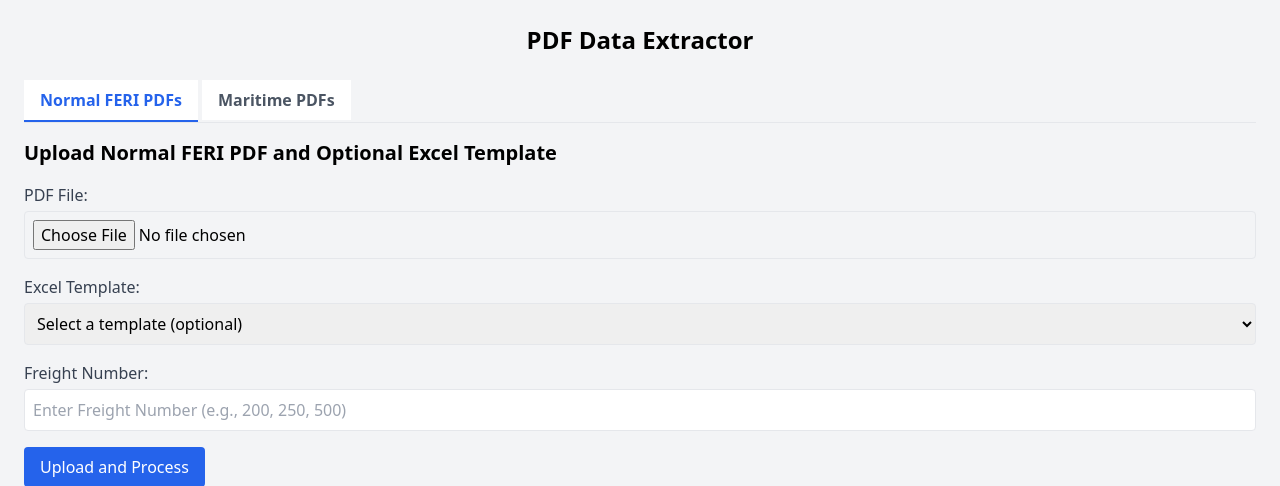
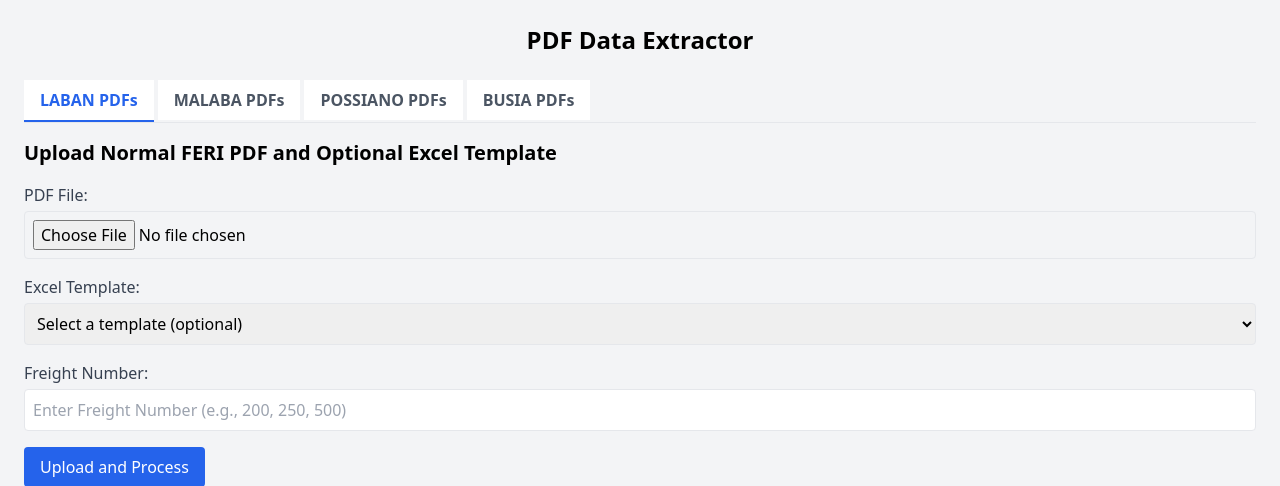
Before and after one commit to Boniface-devote/python-prototype, a Flask app: page / in a window 1280 px wide. Shown: the top 486 px of the page. Run offline with Flask 3, Linux system fonts and the light colour scheme; some libraries are stand-ins or nearby versions.

Commit message:
busia and possiano

```diff
--- a/app/processing.py
+++ b/app/processing.py
@@ -9,6 +9,8 @@ import shutil
 # Directory containing Excel templates
 laban_dir = 'template/laban'  # Directory for Normal FERI templates
 malaba_dir = 'template/malaba'  # Directory for Maritime templates
+possiano_dir = 'template/possiano'  # Directory for Possiano templates
+busia_dir = 'template/busia'  # Directory for Busia templates
 
 # Global variables to store the modified files and data in memory
 modified_excel_global = None
@@ -42,7 +44,13 @@ def process_excel_and_pdf(data, pdf_type, template_file, freight_number, contain
     # Check for selected template
     template_path = None
     if template_file:
-        template_path = os.path.join(laban_dir if pdf_type == 'normal' else malaba_dir, template_file)
+        base_dir = {
+            'normal': laban_dir,
+            'maritime': malaba_dir,
+            'possiano': possiano_dir,
+            'busia': busia_dir,
+        }.get(pdf_type, laban_dir)
+        template_path = os.path.join(base_dir, template_file)
         if not os.path.exists(template_path):
             template_path = None
 
@@ -67,12 +75,21 @@ def process_excel_and_pdf(data, pdf_type, template_file, freight_number, contain
                 # Dynamically import and call the insertion function based on pdf_type
                 if pdf_type == 'normal':
                     from .insertions_normal import insert_data as insert_func
-                    # Normal doesn't use template_file in insertion logic
-                    insert_func(ws, data, freight_number, container_type, num_containers)
+                elif pdf_type == 'maritime':
+                    from .insertions_maritime import insert_data as insert_func
+                elif pdf_type == 'possiano':
+                    from .insertions_possiano import insert_data as insert_func
+                elif pdf_type == 'busia':
+                    from .insertions_busia import insert_data as insert_func
                 else:
                     from .insertions_maritime import insert_data as insert_func
-                    # Pass template_file for maritime
+
+                # Insert the data
+                # Pass template filename only for modules that accept it
+                try:
                     insert_func(ws, data, freight_number, container_type, num_containers, template_file)
+                except TypeError:
+                    insert_func(ws, data, freight_number, container_type, num_containers)
 
                 # Force calculation of all formulas
                 wb.app.calculate()
--- a/app/routes.py
+++ b/app/routes.py
@@ -1,6 +1,6 @@
 from flask import Blueprint, render_template, request, send_file
 from .data_extraction import extract_data_from_pdf
-from .processing import get_available_templates, process_excel_and_pdf, laban_dir, malaba_dir, modified_excel_global, modified_pdf_global, data_global, pdf_type_global
+from .processing import get_available_templates, process_excel_and_pdf, laban_dir, malaba_dir, possiano_dir, busia_dir, modified_excel_global, modified_pdf_global, data_global, pdf_type_global
 import re
 
 bp = Blueprint('main', __name__)
@@ -11,11 +11,13 @@ def index():
     # return render_template('upload_form.html', data=None, modified=False, templates=templates)
     normal_templates = get_available_templates(laban_dir)
     maritime_templates = get_available_templates(malaba_dir)
-    return render_template('upload_form.html', normal_templates=normal_templates, maritime_templates=maritime_templates)
+    possiano_templates= get_available_templates(possiano_dir)
+    busia_templates = get_available_templates(busia_dir)
+    return render_template('upload_form.html', normal_templates=normal_templates, maritime_templates=maritime_templates, possiano_templates=possiano_templates, busia_templates=busia_templates)
 
 @bp.route('/process/<pdf_type>', methods=['POST'])
 def process_pdf(pdf_type):
-    if pdf_type not in ['normal', 'maritime']:
+    if pdf_type not in ['normal', 'maritime', 'possiano', 'busia']:
         return "Invalid PDF type", 400
 
     data = None
@@ -57,7 +59,18 @@ def process_pdf(pdf_type):
 
     normal_templates = get_available_templates(laban_dir)
     maritime_templates = get_available_templates(malaba_dir)
-    return render_template('upload_form.html', data=data, json_data=json_data, modified=modified, normal_templates=normal_templates, maritime_templates=maritime_templates)
+    possiano_templates = get_available_templates(possiano_dir)
+    busia_templates = get_available_templates(busia_dir)
+    return render_template(
+        'upload_form.html',
+        data=data,
+        json_data=json_data,
+        modified=modified,
+        normal_templates=normal_templates,
+        maritime_templates=maritime_templates,
+        possiano_templates=possiano_templates,
+        busia_templates=busia_templates,
+    )
 
 @bp.route('/download_excel')
 def download_excel():
@@ -69,7 +82,7 @@ def download_excel():
     download_name = 'modified.xlsx'
     if data_global and pdf_type_global:
         identifier = None
-        if pdf_type_global == 'maritime' and 'bl' in data_global:
+        if pdf_type_global in ['maritime', 'busia', 'possiano'] and 'bl' in data_global:
             identifier = data_global['bl']
         elif pdf_type_global == 'normal' and 'transport_id' in data_global:
             identifier = data_global['transport_id']
@@ -96,7 +109,7 @@ def download_pdf():
     download_name = 'modified.pdf'
     if data_global and pdf_type_global:
         identifier = None
-        if pdf_type_global == 'maritime' and 'bl' in data_global:
+        if pdf_type_global in ['maritime', 'busia', 'possiano'] and 'bl' in data_global:
             identifier = data_global['bl']
         elif pdf_type_global == 'normal' and 'transport_id' in data_global:
             identifier = data_global['transport_id']
--- a/templates/upload_form.html
+++ b/templates/upload_form.html
@@ -18,10 +18,16 @@
         <div class="mb-4">
             <ul class="flex border-b">
                 <li class="mr-1">
-                    <button id="normal-tab" class="tab-button bg-white inline-block py-2 px-4 text-blue-600 font-semibold border-b-2 border-blue-600" onclick="showTab('normal')">Normal FERI PDFs</button>
+                    <button id="normal-tab" class="tab-button bg-white inline-block py-2 px-4 text-blue-600 font-semibold border-b-2 border-blue-600" onclick="showTab('normal')">LABAN PDFs</button>
                 </li>
                 <li class="mr-1">
-                    <button id="maritime-tab" class="tab-button bg-white inline-block py-2 px-4 text-gray-600 font-semibold" onclick="showTab('maritime')">Maritime PDFs</button>
+                    <button id="maritime-tab" class="tab-button bg-white inline-block py-2 px-4 text-gray-600 font-semibold" onclick="showTab('maritime')">MALABA PDFs</button>
+                </li>
+                <li class="mr-1">
+                    <button id="possiano-tab" class="tab-button bg-white inline-block py-2 px-4 text-gray-600 font-semibold" onclick="showTab('possiano')">POSSIANO PDFs</button>
+                </li>
+                <li class="mr-1">
+                    <button id="busia-tab" class="tab-button bg-white inline-block py-2 px-4 text-gray-600 font-semibold" onclick="showTab('busia')">BUSIA PDFs</button>
                 </li>
             </ul>
         </div>
@@ -84,6 +90,76 @@
                 <input type="submit" value="Upload and Process" class="bg-blue-600 text-white py-2 px-4 rounded hover:bg-blue-700">
             </form>
         </div>
+        <div id="busia-form" class="tab-content hidden">
+            <form method="post" enctype="multipart/form-data" action="/process/busia" onsubmit="showLoading()">
+                <h2 class="text-xl font-semibold mb-4">Upload Busia PDF and Optional Excel Template</h2>
+                <div class="mb-4">
+                    <label class="block text-gray-700">PDF File:</label>
+                    <input type="file" name="pdf_file" accept=".pdf" class="mt-1 p-2 border rounded w-full" required>
+                </div>
+                <div class="mb-4">
+                    <label class="block text-gray-700">Excel Template:</label>
+                    <select name="template_file" class="mt-1 p-2 border rounded w-full">
+                        <option value="">Select a template (optional)</option>
+                        {% for template in busia_templates %}
+                        <option value="{{ template }}">{{ template }}</option>
+                        {% endfor %}
+                    </select>
+                </div>
+                <div class="mb-4">
+                    <label class="block text-gray-700">Freight Number:</label>
+                    <input type="number" name="freight_number" min="1" step="1" placeholder="Enter Freight Number (e.g., 200, 250, 500)" class="mt-1 p-2 border rounded w-full">
+                </div>
+                <div class="mb-4">
+                    <label class="block text-gray-700">Container Type:</label>
+                    <div class="mt-1">
+                        <input type="radio" name="container_type" value="40FT" class="mr-2"> 1*40FT<br>
+                        <input type="radio" name="container_type" value="20FT" class="mr-2"> 1*20FT<br>
+                        <input type="radio" name="container_type" value="" class="mr-2" checked> None
+                    </div>
+                </div>
+                <div class="mb-4">
+                    <label class="block text-gray-700">Number of Containers:</label>
+                    <input type="number" name="num_containers" min="1" step="1" value="1" placeholder="Enter Number of Containers (default: 1)" class="mt-1 p-2 border rounded w-full">
+                </div>
+                <input type="submit" value="Upload and Process" class="bg-blue-600 text-white py-2 px-4 rounded hover:bg-blue-700">
+            </form>
+        </div>
+        <div id="possiano-form" class="tab-content hidden">
+            <form method="post" enctype="multipart/form-data" action="/process/possiano" onsubmit="showLoading()">
+                <h2 class="text-xl font-semibold mb-4">Upload Possiano PDF and Optional Excel Template</h2>
+                <div class="mb-4">
+                    <label class="block text-gray-700">PDF File:</label>
+                    <input type="file" name="pdf_file" accept=".pdf" class="mt-1 p-2 border rounded w-full" required>
+                </div>
+                <div class="mb-4">
+                    <label class="block text-gray-700">Excel Template:</label>
+                    <select name="template_file" class="mt-1 p-2 border rounded w-full">
+                        <option value="">Select a template (optional)</option>
+                        {% for template in possiano_templates %}
+                        <option value="{{ template }}">{{ template }}</option>
+                        {% endfor %}
+                    </select>
+                </div>
+                <div class="mb-4">
+                    <label class="block text-gray-700">Freight Number:</label>
+                    <input type="number" name="freight_number" min="1" step="1" placeholder="Enter Freight Number (e.g., 200, 250, 500)" class="mt-1 p-2 border rounded w-full">
+                </div>
+                <div class="mb-4">
+                    <label class="block text-gray-700">Container Type:</label>
+                    <div class="mt-1">
+                        <input type="radio" name="container_type" value="40FT" class="mr-2"> 1*40FT<br>
+                        <input type="radio" name="container_type" value="20FT" class="mr-2"> 1*20FT<br>
+                        <input type="radio" name="container_type" value="" class="mr-2" checked> None
+                    </div>
+                </div>
+                <div class="mb-4">
+                    <label class="block text-gray-700">Number of Containers:</label>
+                    <input type="number" name="num_containers" min="1" step="1" value="1" placeholder="Enter Number of Containers (default: 1)" class="mt-1 p-2 border rounded w-full">
+                </div>
+                <input type="submit" value="Upload and Process" class="bg-blue-600 text-white py-2 px-4 rounded hover:bg-blue-700">
+            </form>
+        </div>
         <!-- Loading Indicator -->
         <div id="loading" class="hidden fixed inset-0 bg-gray-600 bg-opacity-50 flex items-center justify-center">
             <div class="bg-white p-4 rounded shadow">
```
Also changed, not shown: app/insertions_busia.py (added, +44 -0 lines), app/insertions_maritime.py (+10 -7 lines), app/insertions_possiano.py (added, +42 -0 lines), 1 other file.
